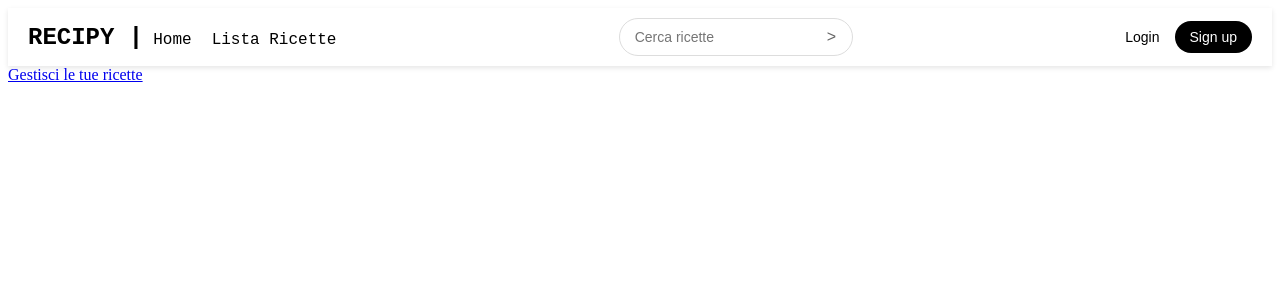
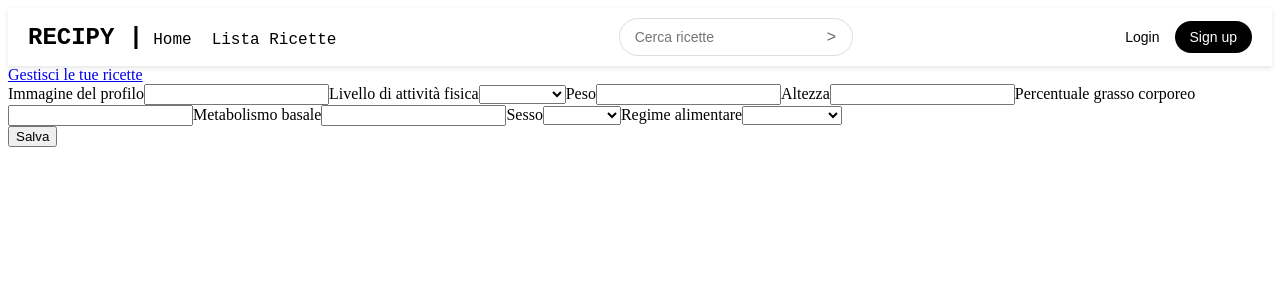
Before and after one commit to Pamiel97/recipy-front, an Angular app: page /profile in a window 1280 px wide. Shown: the top 300 px of the page. Built offline with nearby package versions, Linux system fonts and the light colour scheme.

Commit message:
iniziata implementazione del profile component manca parte di come prendere id dell'utente e invio dei dati al backend sistemare caratteri minimi per altezza e peso che non funziona e salva comunque

```diff
--- a/src/app/users/profile/profile.component.html
+++ b/src/app/users/profile/profile.component.html
@@ -1,2 +1,52 @@
 <a routerLink="/user-recipes">Gestisci le tue ricette</a>
-<router-outlet />
+<div>
+    <form (ngSubmit) = "onSubmit()" [formGroup]="profileForm">
+        <div class="form-group">
+
+        <label for="dietType">Immagine del profilo</label>
+        <input type="text" formControlName="imgUrl" id="imgUrl">
+
+        <label for="pal">Livello di attività fisica</label>
+        <select formControlName="pal" id="pal">
+            <option value="default"></option>
+            <option value="sedentario">Sedentario</option>
+            <option value="leggero">Leggero</option>
+            <option value="moderato">Moderato</option>
+            <option value="intenso">Intenso</option>
+        </select>
+
+        <label for="weight">Peso</label>
+        <input type="number" formControlName="weight" id="weight">
+
+        <label for="height">Altezza</label>
+        <input type="number" formControlName="height" id="height">
+
+        <label for="bfp">Percentuale grasso corporeo</label>
+        <input type="number" formControlName="bfp" id="bfp">
+
+        <label for="lbmp">Metabolismo basale</label>
+        <input type="number" formControlName="lbmp" id="lbmp">
+
+        <label for="sex">Sesso</label>
+        <select formControlName="sex" id="sex">
+            <option value="A"></option>
+            <option value="F">Femmina</option>
+            <option value="M">Maschio</option>
+            <option value="A">Altro</option>
+        </select>
+
+        <label for="eatingRegimeId">Regime alimentare</label>
+        <select formControlName="eatingRegimeId" id="eatingRegimeId">
+            <option value="altro"></option>
+            <option value="vegano">Vegano</option>
+            <option value="vegetariano">Vegetariano</option>
+            <option value="pescatariano">Pescatariano</option>
+            <option value="carnivoro">Carnivoro</option>
+            <option value="onnivoro">Onnivoro</option>
+            <option value="fruttariano">Fruttariano</option>
+            <option value="altro">Altro</option>
+        </select>
+        </div>
+       <button>Salva</button>
+    </form>
+</div>
--- a/src/app/users/profile/profile.component.ts
+++ b/src/app/users/profile/profile.component.ts
@@ -1,12 +1,39 @@
-import { Component } from '@angular/core';
-import { RouterModule, RouterOutlet } from '@angular/router';
-
+import { Component, OnInit } from '@angular/core';
+import { FormBuilder, FormControl, FormGroup, ReactiveFormsModule, Validators } from '@angular/forms';
+import { RouterModule } from '@angular/router';
 @Component({
   selector: 'app-profile',
-  imports: [RouterOutlet, RouterModule],
+  imports: [RouterModule, ReactiveFormsModule],
   templateUrl: './profile.component.html',
   styleUrl: './profile.component.css'
 })
-export class ProfileComponent {
+export class ProfileComponent implements OnInit {
+
+  profileForm: FormGroup = new FormGroup({});
+
+  constructor(private fb: FormBuilder) {}
+
+  ngOnInit(): void {
+    this.profileForm = this.fb.group({
+      imgUrl: [''],
+      pal: [''],
+      weight: ['', [Validators.maxLength(3)]],
+      height: ['', [Validators.maxLength(3)]],
+      bfp: [''],
+      lbmp: [''],
+      sex: [''],
+      eatingRegimeId: [''],
+    });
+  }
+
+
+  onSubmit(): void {
+    if (this.profileForm.valid) {
+      console.log('Dati salvati')
+    }
+    else {
+      alert('Controlla i dati inseriti')
+    }
+  }
 
 }
```
Also changed, not shown: src/app/model/user-details/user-detail-dto.ts (+1 -7 lines), src/app/service/profile-service.service.ts (added, +16 -0 lines), 1 other file (tests, documents, lock files or other folders).
